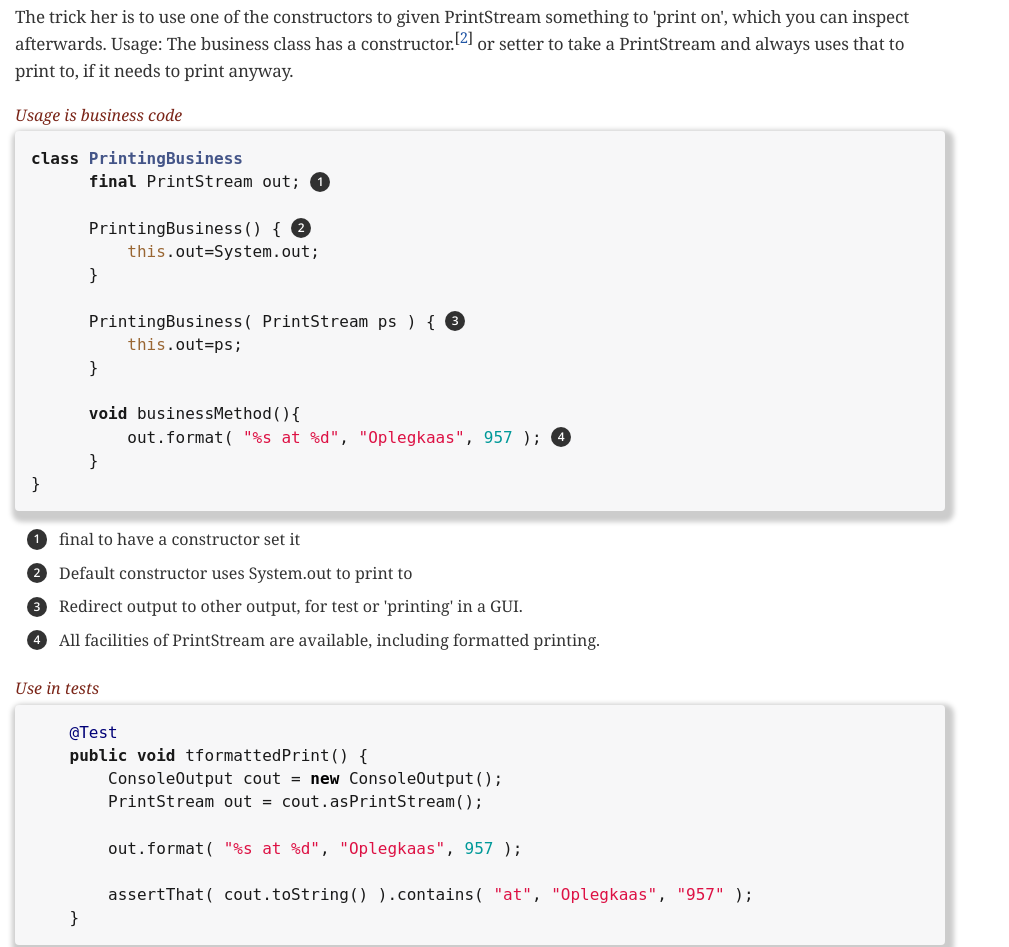
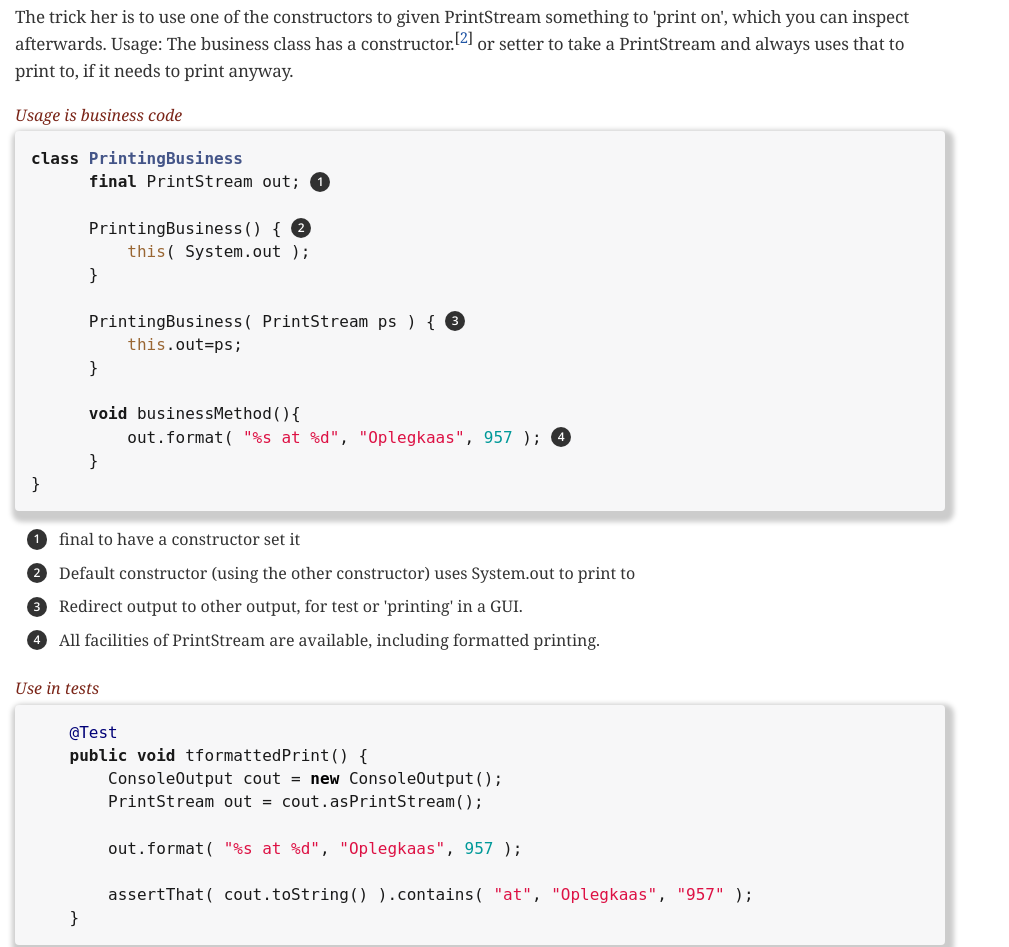
Before and after one commit to testfirstj/testfirstj.github.io, a plain HTML site: page docs/week03.html in a window 1280 px wide. Shown: the part 4966-5913 px from the top of the page, without its empty margins (0-1009 px from the left). Drawn offline with nearby package versions, Linux system fonts and the light colour scheme; some packages are replaced by stand-ins of ours; a web font is replaced by a local one.

```diff
--- a/docs/week03.html
+++ b/docs/week03.html
@@ -375,7 +375,7 @@ it needs to print anyway.</p>
       <span class="directive">final</span> <span class="predefined-type">PrintStream</span> out; <i class="conum" data-value="1"></i><b>(1)</b>
 
       PrintingBusiness() { <i class="conum" data-value="2"></i><b>(2)</b>
-          <span class="local-variable">this</span>.out=<span class="predefined-type">System</span>.out;
+          <span class="local-variable">this</span>( <span class="predefined-type">System</span>.out );
       }
 
       PrintingBusiness( <span class="predefined-type">PrintStream</span> ps ) { <i class="conum" data-value="3"></i><b>(3)</b>
@@ -396,7 +396,7 @@ it needs to print anyway.</p>
 </tr>
 <tr>
 <td><i class="conum" data-value="2"></i><b>2</b></td>
-<td>Default constructor uses System.out to print to</td>
+<td>Default constructor (using the other constructor) uses System.out to print to</td>
 </tr>
 <tr>
 <td><i class="conum" data-value="3"></i><b>3</b></td>
```
Also changed, not shown: 1 other file.
